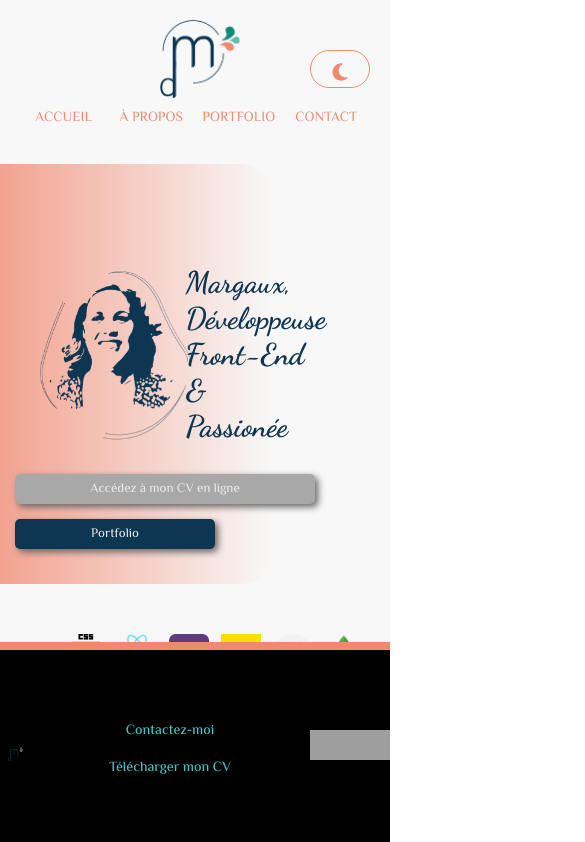
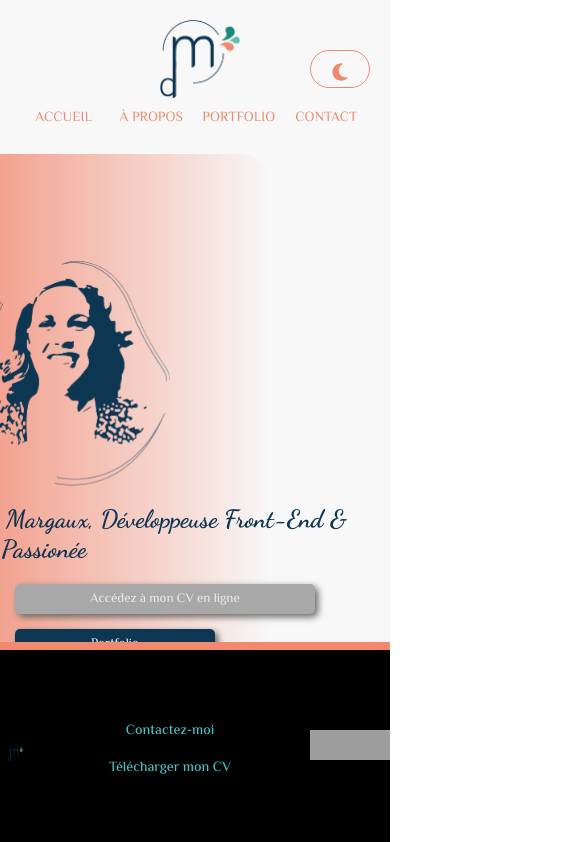
Before and after one commit to Margauxdo/portfolio_MargauxDoisy, a React (Create React App) app in the folder portfolio/: page / in a window 390 px wide. Shown: the top 842 px of the page, 585 px wide, since content can reach past the window. Built offline with nearby package versions, Linux system fonts and the light colour scheme; grey boxes are pictures that could not be loaded.

Commit message:
commit -m " mobile "

```diff
--- a/portfolio/src/styles/components/Apropos.css
+++ b/portfolio/src/styles/components/Apropos.css
@@ -142,9 +142,11 @@
     }
     .AboutMe h3{
         font-size: 16px;
+        max-width: 375px;
     }
     .AboutMe h2{
         font-size: 17px;
+        text-align: center;
     }
     .portrait-margaux button{
         height: 30px;
--- a/portfolio/src/styles/components/Competences.css
+++ b/portfolio/src/styles/components/Competences.css
@@ -91,4 +91,10 @@ li {
     .bloc-ul{
         padding: 0px;
     }
+    .skills{
+        max-width: 375px;
+        width:100%;
+        position: relative;
+        top: 160px;
+    }
 }
--- a/portfolio/src/styles/components/Contact.css
+++ b/portfolio/src/styles/components/Contact.css
@@ -195,4 +195,8 @@ form{
     .containContact{
       flex-direction: column;
     }
+    form{
+      max-width: 375px;
+      width: 100%;
+    }
   }
--- a/portfolio/src/styles/components/Homepage.css
+++ b/portfolio/src/styles/components/Homepage.css
@@ -205,21 +205,22 @@
 
     @media screen and (max-width: 599px) {
         .homepage h1{
-            font-size: 30px;
-            max-width: 120px;
-            border-top: 0px;
+            font-size: 25px;
+            max-width: 375px;
+            width: 100%;
+            margin: auto;
             text-shadow: none;
             color: #0D3653;
             text-transform: capitalize;
             position: relative;
-            top: 100px;
-            left: 150px;
-            text-align: justify;
+            top: 350px;
+            left: 80px;
+            text-align: center;;
             }
             .homepage img{
-                width: 150px;
+                width: 200px;
                 position: absolute;
-                right: 80px;
+                right: 100px;
                 top: 120px;
             }
             .homepage button{
@@ -229,18 +230,21 @@
                 font-size: 13px;
             }
             .mainButton{
-                max-width: 600px;
-                position: relative;
-                top: 80px;
-                right: 0px;
+                max-width: 375px;
+            width: 100%;
+            position: relative;
+            top: 350px;
+            right: 0px;
             }
             .homepage{
                 max-width: 599px;
             position: relative;
-            bottom: 180px;
+            bottom: 90px;
             right: 100px;
-            height: 420px;
+            height: 550px;
             border-radius: 30px;
+            width: 100%;
+            margin: auto;
             }
             .mainButton ul{
                     display: flex;
@@ -249,4 +253,7 @@
                 margin-bottom: 20px;
                 flex-direction: column;
                 }
+                .homepage .headerHome{
+                    display: flow-root;
+                }
     }
--- a/portfolio/src/styles/components/PhotoPortrait.css
+++ b/portfolio/src/styles/components/PhotoPortrait.css
@@ -34,6 +34,6 @@
   @media screen and (max-width: 599px) {
     .portrait img{
       max-width: 300px;
-      margin-left: 10px;
+      margin-left: 100px;
     }
   }
--- a/portfolio/src/styles/components/Portfolio.css
+++ b/portfolio/src/styles/components/Portfolio.css
@@ -274,7 +274,7 @@
     }
     .carousel-dots{
       position: relative;
-    bottom: 420px;
+    bottom: 390px;
     }
     .containSite{
       position: relative;
@@ -289,4 +289,15 @@
     .containSite p{
       font-size: 14px;
     }
+    .carousel-buttons button{
+      background: none;
+      border: 0px;
+      width: 0px;
+    }
+    .portfolioMe h1{
+      border-top: 1px solid #f18971;
+    text-shadow: none;
+    color: #f18971;
+    padding-top: 0px;
+    }
   }
--- a/portfolio/src/styles/pages/_settings.css
+++ b/portfolio/src/styles/pages/_settings.css
@@ -343,6 +343,7 @@ a:hover{
   }
   h1{
     font-size: 35px;
+    max-width: 375px;
   }
   p{
     font-size: 15px;
@@ -363,4 +364,21 @@ a:hover{
     width: 60px;
     padding: 0px;
   }
+  .night-mode .homepage{
+    background: linear-gradient(281deg, #87ffef, #000000d6);
+    max-width: 599px;
+    width: 100%;
+    position: relative;
+    left: 20px;
+    border-radius: 0px;
+  }
+  .night-mode #portfolio{
+    background: linear-gradient(281deg, hsla(0, 0%, 0%, 0.1), hsl(0deg 0% 0% / 0%));
+  }
+  .night-mode .portfolioMe h1{
+    border-top: 1px solid #5ebdb0;
+  text-shadow: none;
+  color: #5ebdb0;
+  padding-top: 0px;
+  }
 }
```
